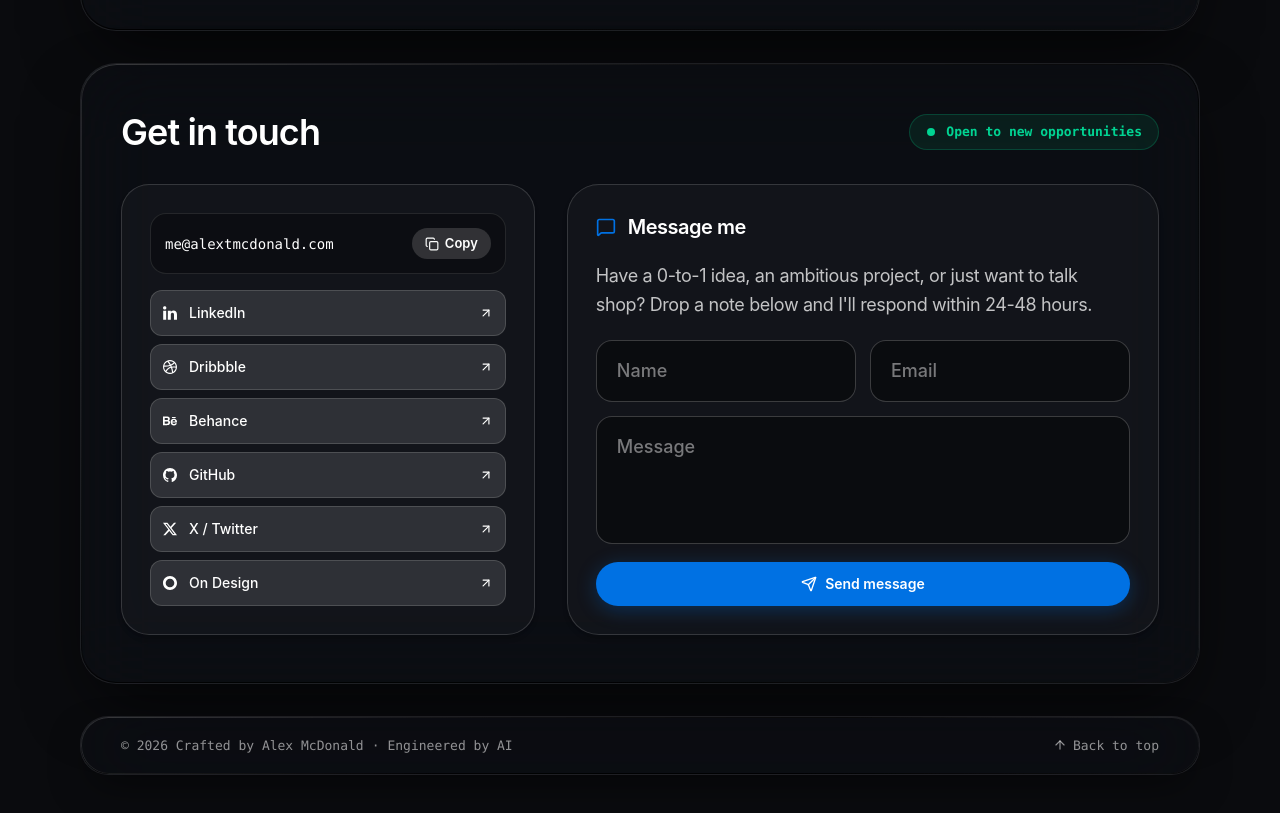
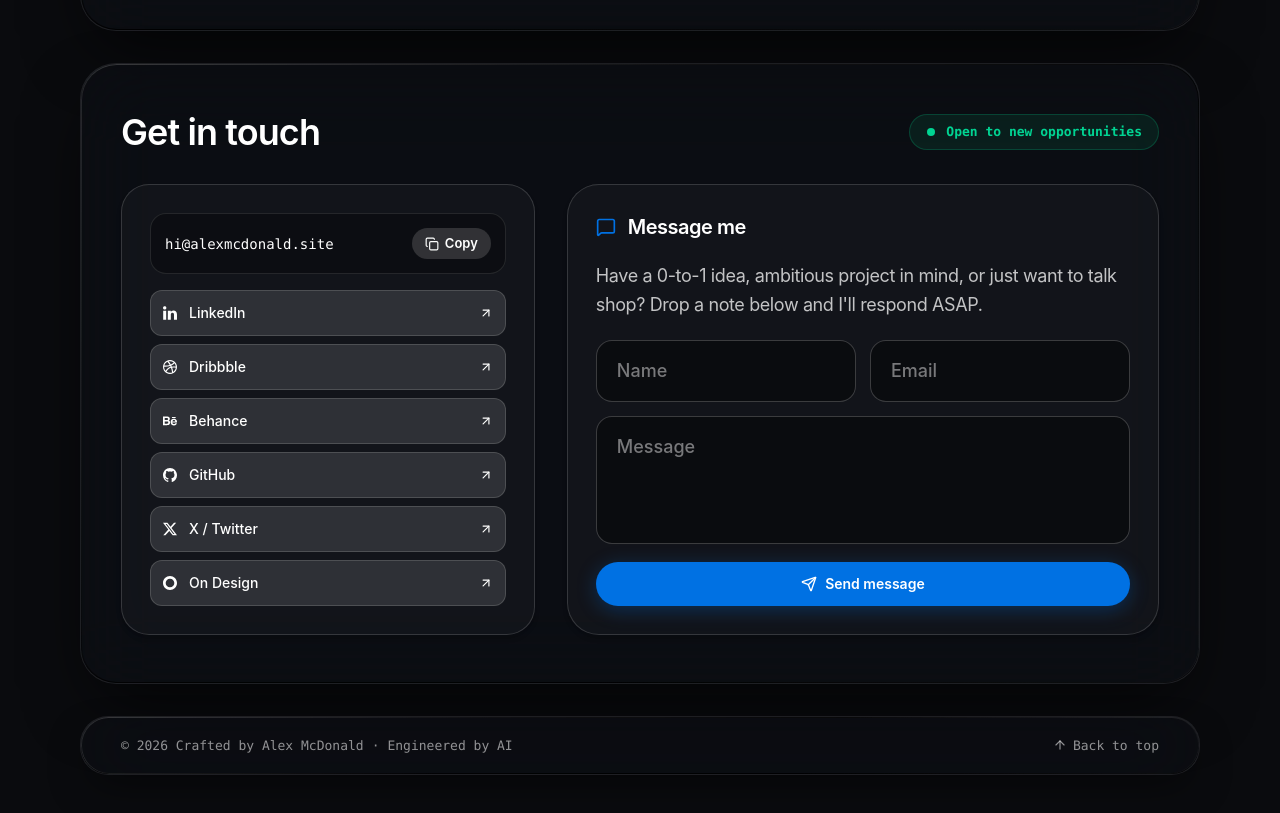
Before and after one commit to alextmcdonald/ai-portfolio, a React (Vite) app: page / in a window 1280 px wide. Shown: the part 5260-6073 px from the top of the page. Built offline with nearby package versions, Linux system fonts and the light colour scheme.

Commit message:
chore: update branding to alexmcdonald.site
Update contact email address and resume file naming across components and data configurations.

```diff
--- a/src/components/ContactModal.tsx
+++ b/src/components/ContactModal.tsx
@@ -66,7 +66,7 @@ export const ContactModal: React.FC<ContactModalProps> = ({
       }
     } catch {
       setIsSubmitting(false);
-      setSubmitError('Unable to send right now. Please email me@alextmcdonald.com directly.');
+      setSubmitError('Unable to send right now. Please email hi@alexmcdonald.site directly.');
     }
   };
 
@@ -158,7 +158,7 @@ export const ContactModal: React.FC<ContactModalProps> = ({
                   light ? 'text-stone-600' : 'text-white/75'
                 }`}
               >
-                Have a 0-to-1 idea, an ambitious project, or just want to talk shop? Drop a note below and I&apos;ll respond within 24-48 hours.
+                Have a 0-to-1 idea, ambitious project in mind, or just want to talk shop? Drop a note below and I&apos;ll respond ASAP.
               </p>
 
               {/* Name */}
--- a/src/components/ContactSection.tsx
+++ b/src/components/ContactSection.tsx
@@ -60,7 +60,7 @@ export const ContactSection: React.FC<ContactSectionProps> = ({
     } catch {
       // In case of network errors or adblocker restrictions, show error
       setIsSubmitting(false);
-      setSubmitError('Unable to send at this moment. Please email me@alextmcdonald.com directly.');
+      setSubmitError('Unable to send at this moment. Please email hi@alexmcdonald.site directly.');
     }
   };
 
@@ -237,7 +237,7 @@ export const ContactSection: React.FC<ContactSectionProps> = ({
                   isLightMode ? 'text-stone-600' : 'text-white/75'
                 }`}
               >
-                Have a 0-to-1 idea, an ambitious project, or just want to talk shop? Drop a note below and I&apos;ll respond within 24-48 hours.
+                Have a 0-to-1 idea, ambitious project in mind, or just want to talk shop? Drop a note below and I&apos;ll respond ASAP.
               </p>
             </div>
 
--- a/src/components/ResumeModal.tsx
+++ b/src/components/ResumeModal.tsx
@@ -26,13 +26,13 @@ export const ResumeModal: React.FC<ResumeModalProps> = ({
 
   if (!isOpen) return null;
 
-  const resumePdfPath = '/assets/icons/Alex%20McDonald%20Product%20Designer%20Resume.pdf';
+  const resumePdfPath = '/assets/Alex%20McDonald%20Product%20Design%20Engineer%20Resume.pdf';
 
   const handleDownloadResume = () => {
     sounds.playSuccess();
     const link = document.createElement('a');
     link.href = resumePdfPath;
-    link.download = 'Alex McDonald Product Designer Resume.pdf';
+    link.download = 'Alex McDonald Product Design Engineer Resume.pdf';
     document.body.appendChild(link);
     link.click();
     document.body.removeChild(link);
@@ -130,7 +130,7 @@ export const ResumeModal: React.FC<ResumeModalProps> = ({
 
                 <iframe
                   src={`${resumePdfPath}#toolbar=0&navpanes=0&scrollbar=1&view=FitH`}
-                  title="Alex McDonald Product Designer Resume"
+                  title="Alex McDonald Product Design Engineer Resume"
                   onLoad={() => setIsIframeLoading(false)}
                   className={`w-full h-full border-0 outline-none shadow-none transition-opacity duration-300 ${
                     isIframeLoading ? 'opacity-0 pointer-events-none' : 'opacity-100'
--- a/src/data/portfolioData.ts
+++ b/src/data/portfolioData.ts
@@ -5,7 +5,7 @@ export const DESIGNER_INFO = {
   title: "Senior Product Designer",
   roleSubtext: "Design Engineer",
   location: "Seattle, WA",
-  email: "me@alextmcdonald.com",
+  email: "hi@alexmcdonald.site",
   status: "Open to new opportunities",
   avatarUrl: "/assets/images/alex_portrait_regular_1790739680820.jpg",
   avatarLightUrl: "/assets/images/alex_portrait_blue_1790739680820.jpg",
```
Also changed, not shown: 2 other files (tests, documents, lock files or other folders).
